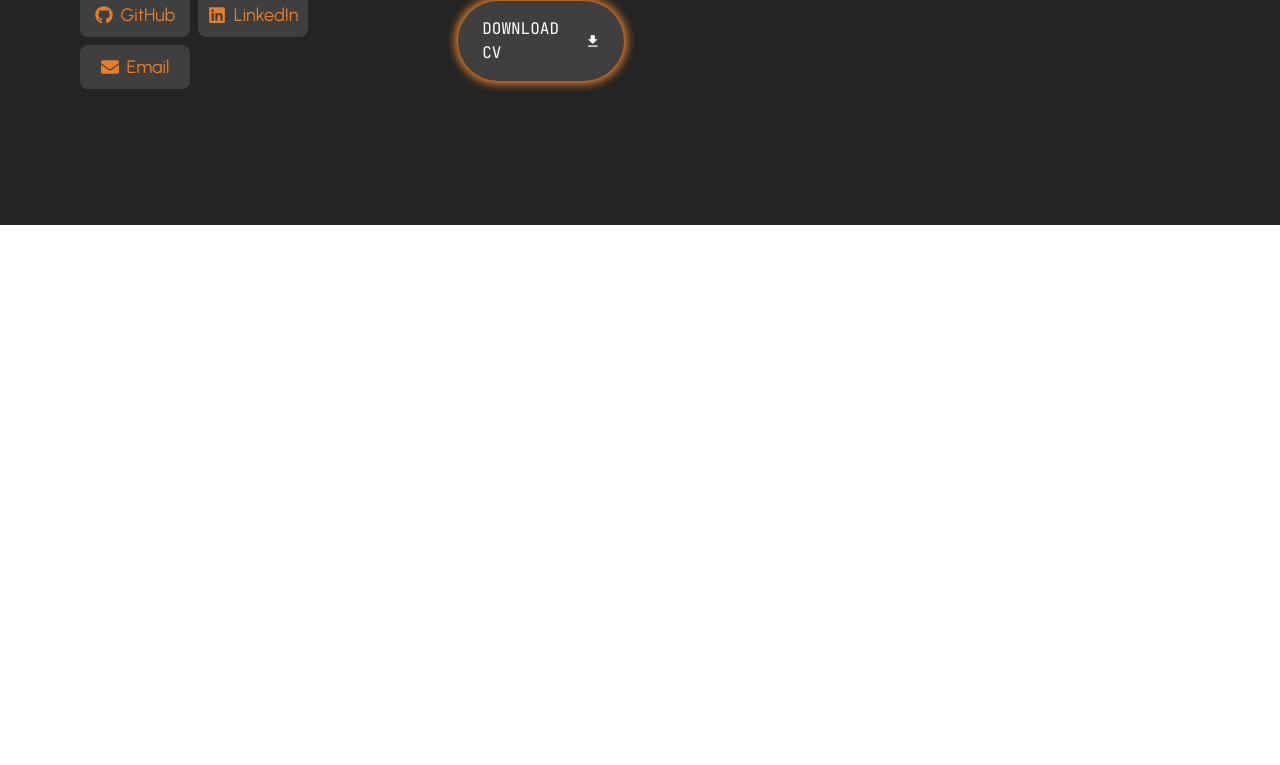
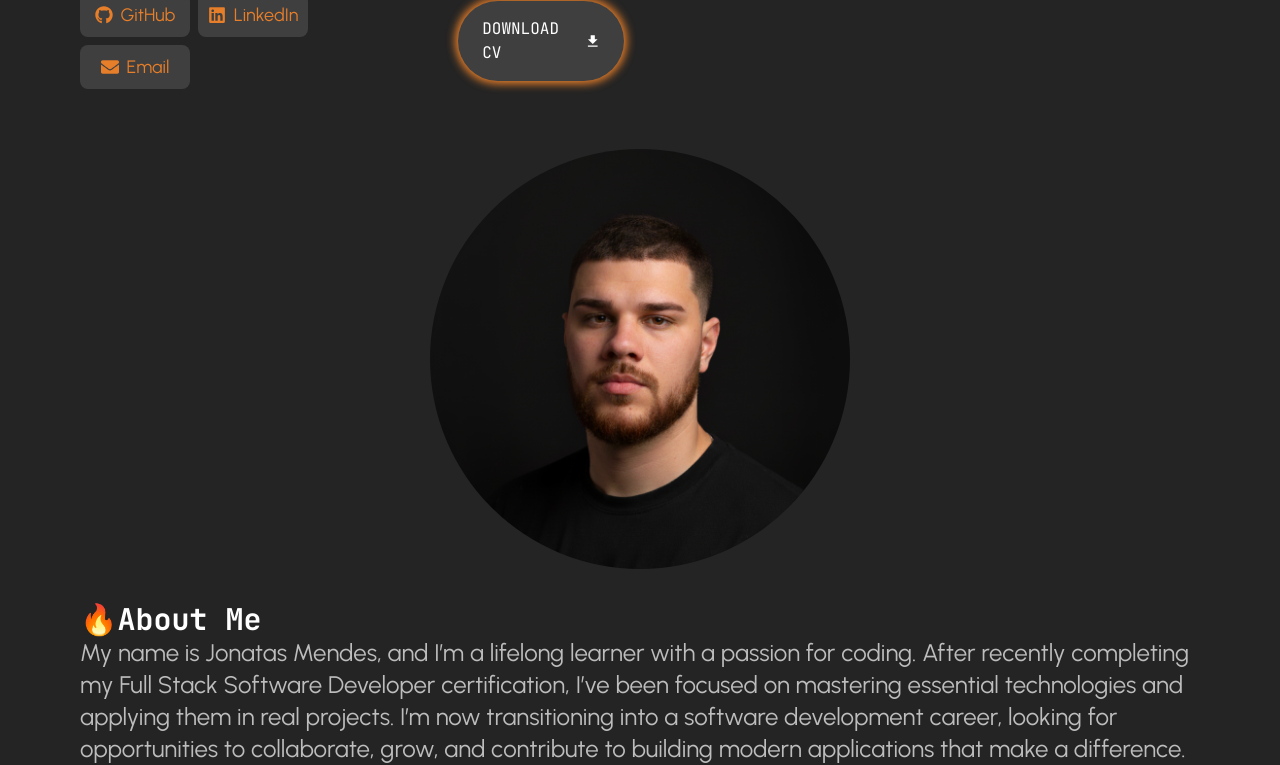
Before and after one commit to Jonatas-01/personal-portfolio, a React (Vite) app: page / in a window 1280 px wide. Shown: the part 575-1340 px from the top of the page. Before the commit the page ends 800 px from the top, so only its background shows below. Built offline with nearby package versions, Linux system fonts and the light colour scheme.

Commit message:
feat: add text and image to new about section

```diff
--- /dev/null
+++ b/src/components/AboutMe/AboutMe.tsx
@@ -0,0 +1,11 @@
+import AboutMeImg from "./AboutMeImg";
+import AboutMeTxt from "./AboutMeTxt";
+
+export default function AboutMe() {
+    return (
+    <div className="pt-15 container mx-auto px-4 max-w-6xl">
+        <AboutMeImg />
+        <AboutMeTxt />
+    </div>
+    )
+}
--- /dev/null
+++ b/src/components/AboutMe/AboutMeImg.tsx
@@ -0,0 +1,8 @@
+
+export default function AboutMeImg() {
+    return (
+        <div className="flex justify-center">
+            <img src="../src/assets/images/profilesqr.png" alt="Profile Image" className="rounded-full h-[320px] w-[320px] xl:h-[420px] xl:w-[420px]" />
+        </div>
+    )
+}
--- /dev/null
+++ b/src/components/AboutMe/AboutMeTxt.tsx
@@ -0,0 +1,13 @@
+
+export default function AboutMeTxt() {
+    return (
+        <div className="container mx-auto pt-8">
+            <div>
+                <h2 className="text-white title text-3xl font-bold">🔥About Me</h2>
+            </div>
+            <div>
+                <p className="text-2xl paragraph-color">My name is Jonatas Mendes, and I’m a lifelong learner with a passion for coding. After recently completing my Full Stack Software Developer certification, I’ve been focused on mastering essential technologies and applying them in real projects. I’m now transitioning into a software development career, looking for opportunities to collaborate, grow, and contribute to building modern applications that make a difference.</p>
+            </div>
+        </div>
+    )
+}
--- a/src/pages/Home.tsx
+++ b/src/pages/Home.tsx
@@ -1,3 +1,4 @@
+import AboutMe from "../components/AboutMe/AboutMe";
 import Header from "../components/Header/Header"
 import Hero from "../components/Hero/Hero";
 
@@ -7,7 +8,7 @@ export default function Home() {
             <Header />
             <Hero />
             {/* About Me */}
-
+            <AboutMe />
             {/* Skills */}
 
             {/* Projects */}
```
Also changed, not shown: src/assets/images/profilesqr.png (added), src/components/AboutMe/AboutMeBtn.tsx (added).
